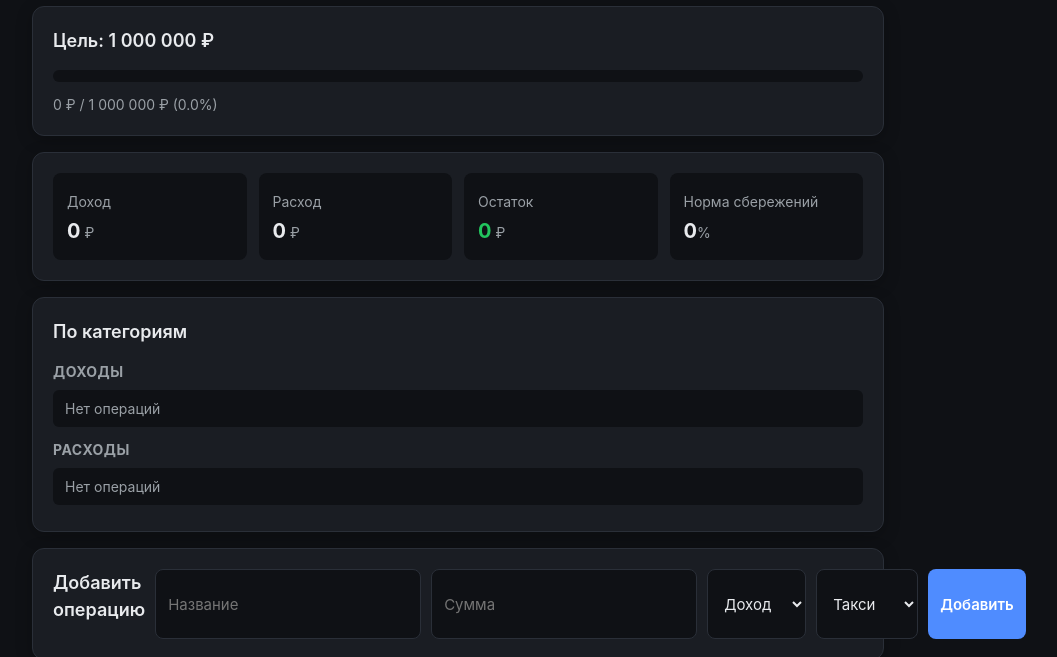
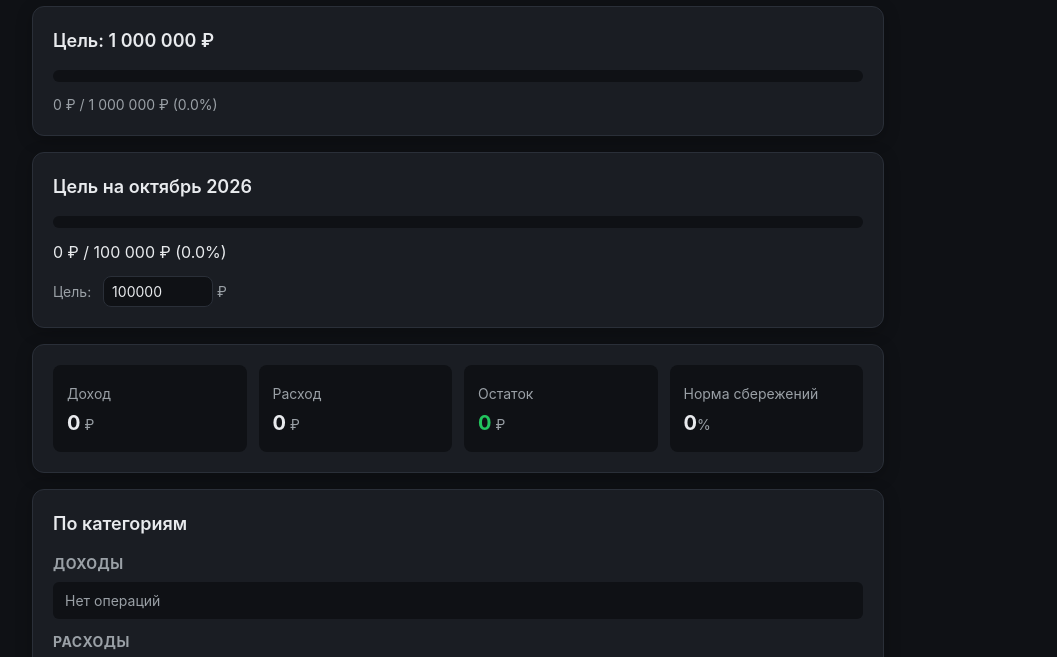
Before and after one commit to Nnabiev3/money, a plain HTML site: page index.html in a window 1280 px wide. Shown: the part 84-741 px from the top of the page, without its empty margins (182-1239 px from the left). Drawn offline with Linux system fonts and the light colour scheme.

Commit message:
Цель по месяцу: прогресс-бар и настройка

```diff
--- a/css/style.css
+++ b/css/style.css
@@ -246,3 +246,20 @@ button:active {
   font-size: 13px;
   padding: 8px 12px;
 }
+
+#monthGoal .progress-fill {
+  background: linear-gradient(90deg, var(--accent), #a855f7);
+}
+
+.month-controls {
+  margin-top: 12px;
+  font-size: 14px;
+  color: var(--text-muted);
+}
+
+.month-controls input {
+  width: 110px;
+  margin-left: 8px;
+  padding: 6px 8px;
+  font-size: 14px;
+}
--- a/index.html
+++ b/index.html
@@ -16,6 +16,21 @@
     </div>
     <p id="progressText">0 ₽ / 1 000 000 ₽ (0%)</p>
   </section>
+
+<section id="monthGoal">
+  <h2>Цель на <span id="currentMonth"></span></h2>
+  <div class="progress-bar">
+    <div class="progress-fill" id="monthProgressFill"></div>
+  </div>
+  <p id="monthProgressText">0 ₽ / 100 000 ₽ (0%)</p>
+  <div class="month-controls">
+    <label>
+      Цель:
+      <input type="number" id="monthTargetInput" value="100000" min="0" step="1000">
+      ₽
+    </label>
+  </div>
+</section>
 
   <section id="summary">
     <div><span class="label">Доход</span><span id="totalIncome">0</span> ₽</div>
--- a/js/script.js
+++ b/js/script.js
@@ -45,6 +45,7 @@ function render() {
     updateSummary();
     save();
 		renderCategories();
+		 updateMonthGoal();
     return;
   }
 
@@ -70,6 +71,45 @@ function render() {
   updateSummary();
   save();
 	renderCategories();
+	 updateMonthGoal();
+}
+
+function getMonthKey(date) {
+  return date.getFullYear() + '-' + String(date.getMonth() + 1).padStart(2, '0');
+}
+
+function updateMonthGoal() {
+  const now = new Date();
+  const currentKey = getMonthKey(now);
+
+  const monthNames = [
+    'январь', 'февраль', 'март', 'апрель', 'май', 'июнь',
+    'июль', 'август', 'сентябрь', 'октябрь', 'ноябрь', 'декабрь'
+  ];
+  document.getElementById('currentMonth').textContent =
+    monthNames[now.getMonth()] + ' ' + now.getFullYear();
+
+  const monthOperations = operations.filter(op => op.date && op.date.startsWith(currentKey));
+
+  const income = monthOperations
+    .filter(op => op.type === 'income')
+    .reduce((s, op) => s + op.amount, 0);
+
+  const expense = monthOperations
+    .filter(op => op.type === 'expense')
+    .reduce((s, op) => s + op.amount, 0);
+
+  const saved = income - expense;
+
+  const target = Number(localStorage.getItem('monthTarget')) || 100000;
+  document.getElementById('monthTargetInput').value = target;
+
+  const percent = target > 0 ? Math.min((saved / target) * 100, 100) : 0;
+  const safePercent = Math.max(percent, 0);
+
+  document.getElementById('monthProgressFill').style.width = safePercent + '%';
+  document.getElementById('monthProgressText').textContent =
+    `${saved.toLocaleString('ru-RU')} ₽ / ${target.toLocaleString('ru-RU')} ₽ (${safePercent.toFixed(1)}%)`;
 }
 
 function updateSummary() {
@@ -109,8 +149,8 @@ addBtn.onclick = () => {
   }
 
   const category = opCategory.value;
-operations.push({ name, amount, type, category });
-
+const date = new Date().toISOString();
+operations.push({ name, amount, type, category, date });
   opName.value = '';
   opAmount.value = '';
   opName.focus();
@@ -171,5 +211,13 @@ opAmount.addEventListener('keydown', (e) => {
 
 opType.addEventListener('change', updateCategories);
 
+document.getElementById('monthTargetInput').addEventListener('input', (e) => {
+  const value = Number(e.target.value);
+  if (value >= 0) {
+    localStorage.setItem('monthTarget', value);
+    updateMonthGoal();
+  }
+});
+
 render();
 updateCategories();
```
